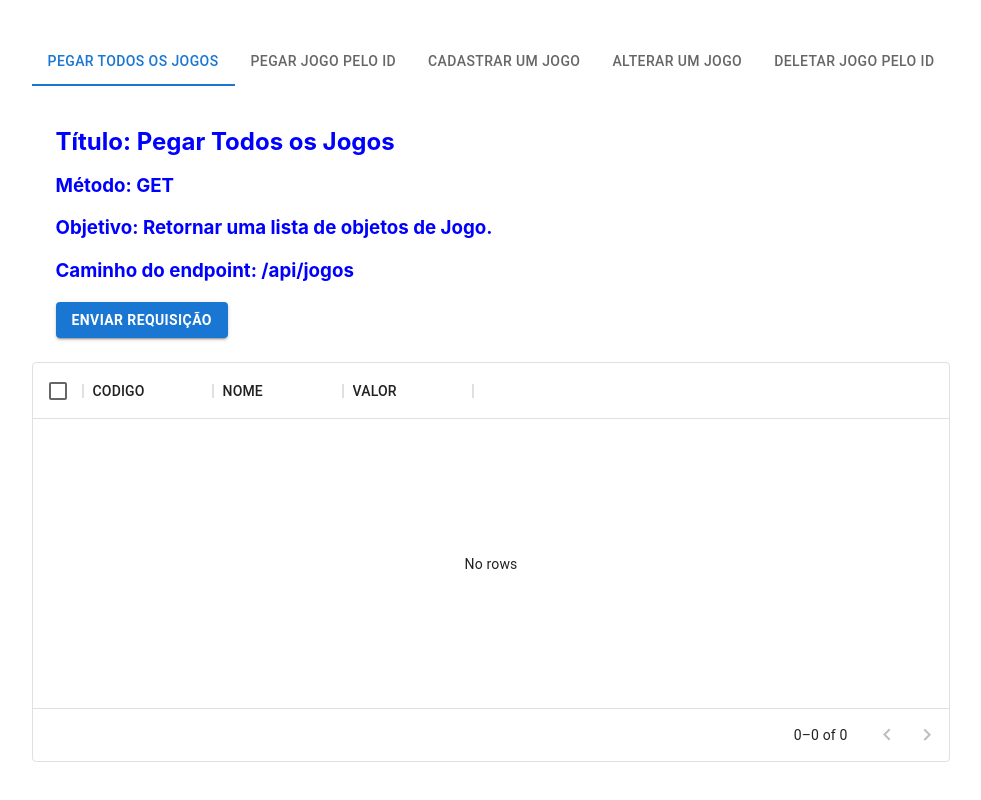
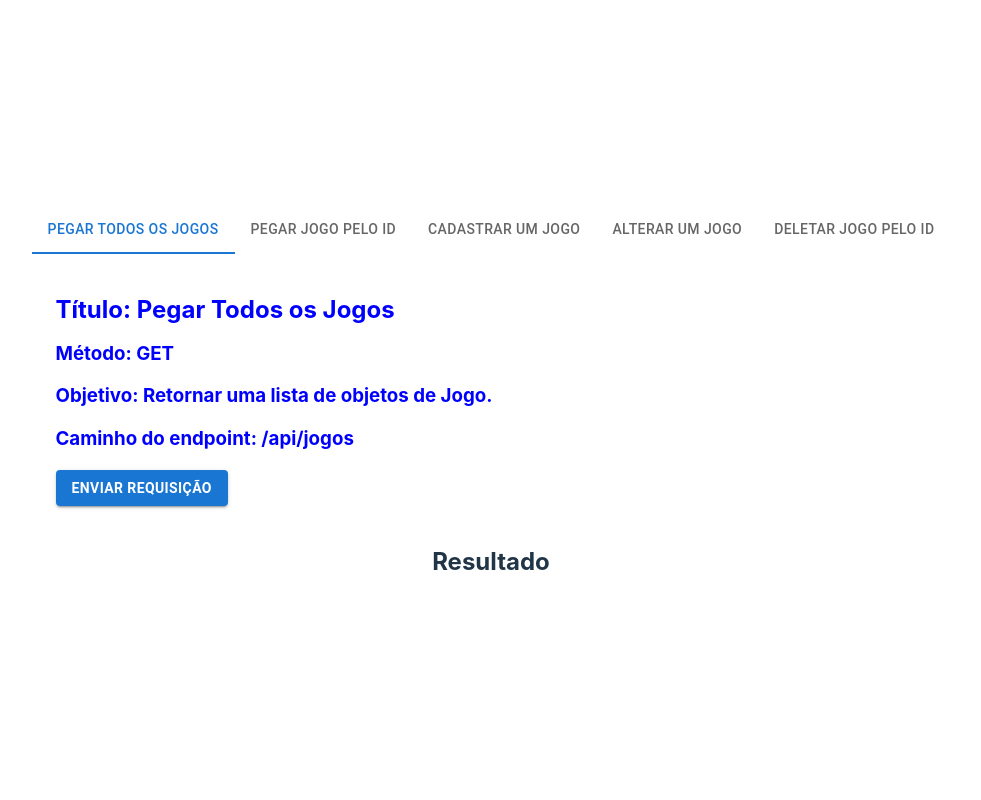
Before and after one commit to gabrielzom/fliperama-react, a React (Vite) app: page / in a window 1280 px wide. Shown: the whole page, without its empty margins (149-1130 px from the left). Built offline with nearby package versions, Linux system fonts and the light colour scheme.

Commit message:
feat: tabela renderiza se condicao

```diff
--- a/src/App.jsx
+++ b/src/App.jsx
@@ -28,6 +28,7 @@ function App() {
 
 
   const mudarDeAba = (evento, value) => {
+    setLinhas([])
     setAbaAtual(value)
     setCamposParams({ id: '', nome: '', valor: '' })
   }
@@ -279,14 +280,15 @@ function App() {
           })}
           </TabPanel>
       </TabContext>
-      <DataGrid
+      <h2>Resultado</h2>
+      {!!linhas.length && <DataGrid
         style={{ height: 400, width: '100%' }}
         rows={linhas}
         columns={colunas}
         pageSize={10}
         rowsPerPageOptions={[10]}
         checkboxSelection
-      />
+      />}
      </Grid>
     </div>
   )
```
